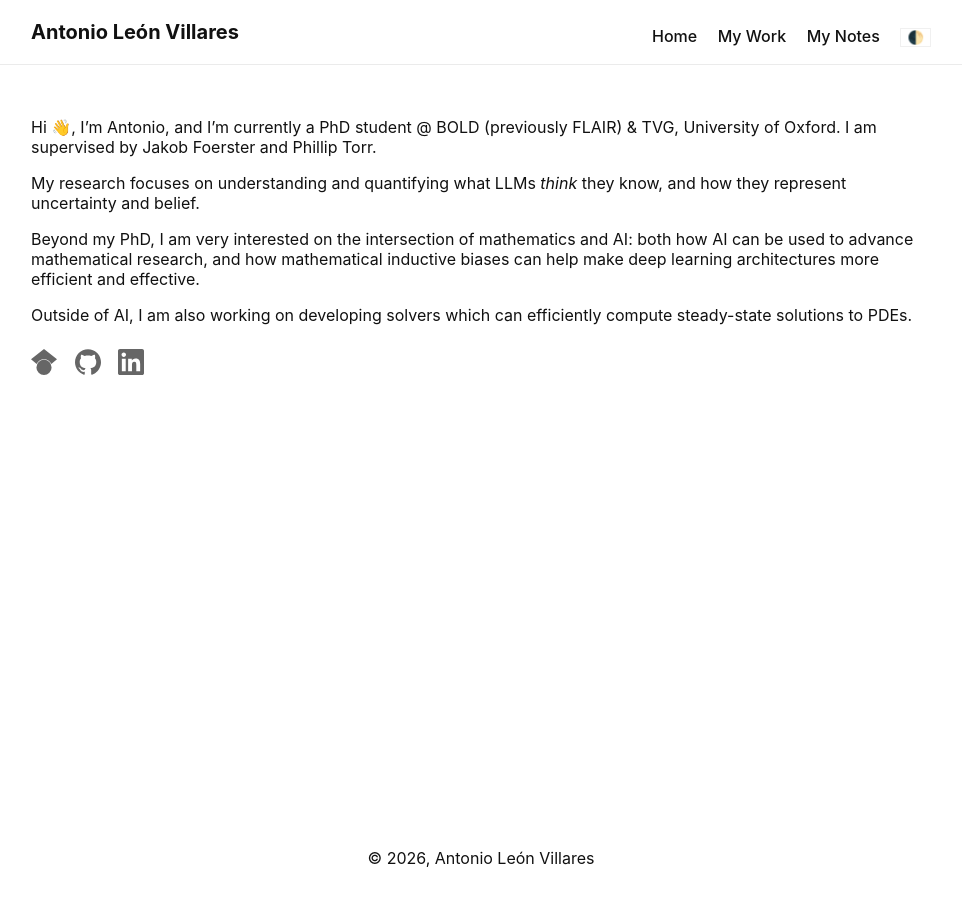
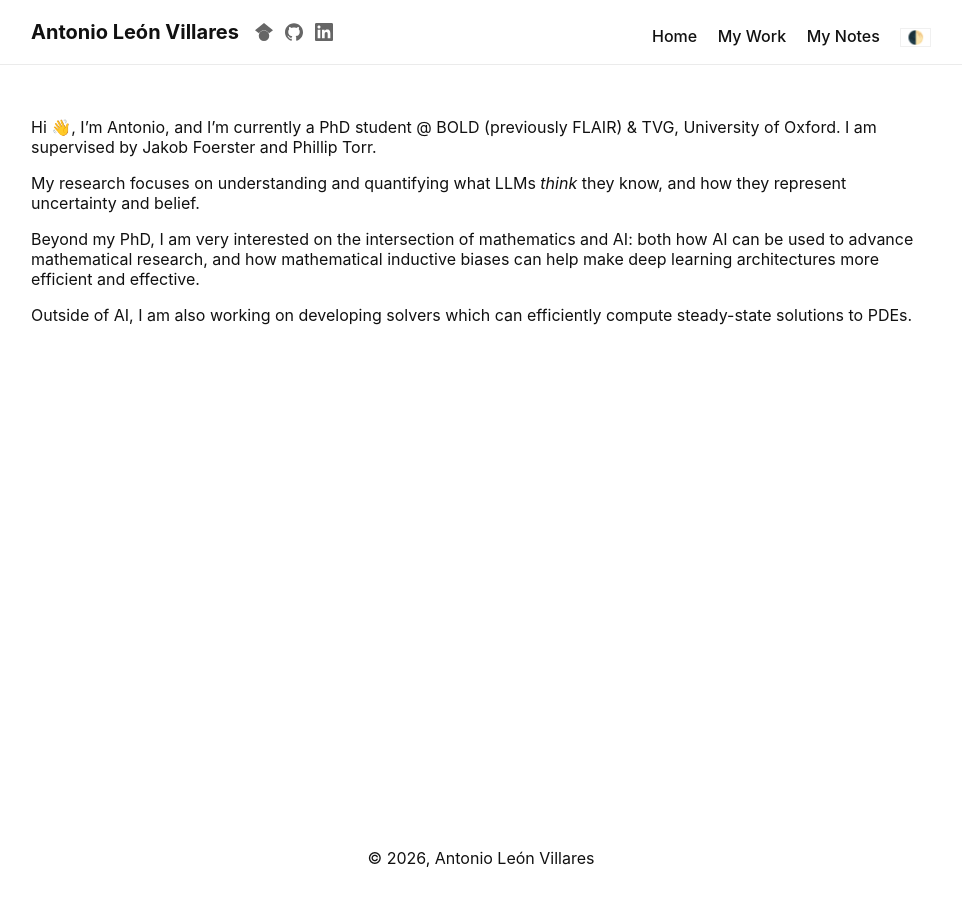
Before and after one commit to alv31415/alv31415.github.io, a Jekyll site: the page built from index.md, in a window 1280 px wide. Shown: the whole page, without its empty margins (159-1121 px from the left). Built offline with Jekyll 4.4.1, drawn with Linux system fonts in a browser that asks for light colours.

Commit message:
moved socials

```diff
--- a/_data/publications.yml
+++ b/_data/publications.yml
@@ -2,7 +2,7 @@
 - title: "Evolution Strategies at the Hyperscale"
   authors: "Bidipta Sarkar, Mattie Fellows, Juan Agustin Duque, Alistair Letcher, Antonio León Villares, Anya Sims, Clarisse Wibault, Dmitry Samsonov, Dylan Cope, Jarek Liesen, Kang Li, Lukas Seier, Theo Wolf, Uljad Berdica, Valentin Mohl, Alexander David Goldie, Aaron Courville, Karin Sevegnani, Shimon Whiteson, Jakob Nicolaus Foerster"
   year: 2026
-  description: "Published at ICML 2026 (PMLR 306)."
+  description: "Published at ICML 2026."
   pdf: "https://arxiv.org/pdf/2511.16652"
   website: "https://eshyperscale.github.io"
   arxiv: "https://arxiv.org/abs/2511.16652"
--- /dev/null
+++ b/_includes/socials.html
@@ -0,0 +1,11 @@
+<div class="socials">
+  <a href="https://scholar.google.com/citations?user=5_s1NdQAAAAJ&amp;hl=en" target="_blank" rel="noopener" aria-label="Google Scholar" title="Google Scholar">
+    <svg viewBox="0 0 24 24" width="18" height="18" fill="currentColor" aria-hidden="true"><path d="M5.242 13.769L0 9.5 12 0l12 9.5-5.242 4.269C17.548 11.249 14.978 9.5 12 9.5c-2.977 0-5.548 1.748-6.758 4.269zM12 10a7 7 0 1 0 0 14 7 7 0 0 0 0-14z"/></svg>
+  </a>
+  <a href="https://github.com/alv31415" target="_blank" rel="noopener" aria-label="GitHub" title="GitHub">
+    <svg viewBox="0 0 24 24" width="18" height="18" fill="currentColor" aria-hidden="true"><path d="M12 .297c-6.63 0-12 5.373-12 12 0 5.303 3.438 9.8 8.205 11.385.6.113.82-.258.82-.577 0-.285-.01-1.04-.015-2.04-3.338.724-4.042-1.61-4.042-1.61C4.422 18.07 3.633 17.7 3.633 17.7c-1.087-.744.084-.729.084-.729 1.205.084 1.838 1.236 1.838 1.236 1.07 1.835 2.809 1.305 3.495.998.108-.776.417-1.305.76-1.605-2.665-.3-5.466-1.332-5.466-5.93 0-1.31.465-2.38 1.235-3.22-.135-.303-.54-1.523.105-3.176 0 0 1.005-.322 3.3 1.23.96-.267 1.98-.399 3-.405 1.02.006 2.04.138 3 .405 2.28-1.552 3.285-1.23 3.285-1.23.645 1.653.24 2.873.12 3.176.765.84 1.23 1.91 1.23 3.22 0 4.61-2.805 5.625-5.475 5.92.42.36.81 1.096.81 2.22 0 1.606-.015 2.896-.015 3.286 0 .315.21.69.825.57C20.565 22.092 24 17.592 24 12.297c0-6.627-5.373-12-12-12"/></svg>
+  </a>
+  <a href="https://www.linkedin.com/in/antonio-leon-villares/" target="_blank" rel="noopener" aria-label="LinkedIn" title="LinkedIn">
+    <svg viewBox="0 0 24 24" width="18" height="18" fill="currentColor" aria-hidden="true"><path d="M20.447 20.452h-3.554v-5.569c0-1.328-.027-3.037-1.852-3.037-1.853 0-2.136 1.445-2.136 2.939v5.667H9.351V9h3.414v1.561h.046c.477-.9 1.637-1.85 3.37-1.85 3.601 0 4.267 2.37 4.267 5.455v6.286zM5.337 7.433c-1.144 0-2.063-.926-2.063-2.065 0-1.138.92-2.063 2.063-2.063 1.14 0 2.064.925 2.064 2.063 0 1.139-.925 2.065-2.064 2.065zm1.782 13.019H3.555V9h3.564v11.452zM22.225 0H1.771C.792 0 0 .774 0 1.729v20.542C0 23.227.792 24 1.771 24h20.451C23.2 24 24 23.227 24 22.271V1.729C24 .774 23.2 0 22.222 0h.003z"/></svg>
+  </a>
+</div>
--- a/_layouts/default.html
+++ b/_layouts/default.html
@@ -14,7 +14,10 @@
   <body>
     <header class="site-header">
       <div class="inner">
-        <h1 class="site-title"><a href="{{ '/' | relative_url }}">{{ site.title }}</a></h1>
+        <div class="brand">
+          <h1 class="site-title"><a href="{{ '/' | relative_url }}">{{ site.title }}</a></h1>
+          {% include socials.html %}
+        </div>
         <nav class="site-nav">
           <a href="{{ '/' | relative_url }}">Home</a>
           <!-- <a href="{{ '/about' | relative_url }}">About</a> -->
--- a/assets/css/custom.css
+++ b/assets/css/custom.css
@@ -239,25 +239,42 @@ summary a:hover {
 }
 
 
-/* Social icons (inline SVGs, no external requests) */
-.socials {
-  display: flex;
-  gap: 1.1rem;
-  margin-top: 1.5rem;
+/* Name + social icons (inline SVGs, no external requests) */
+.brand {
+  display: inline-flex;
+  align-items: center;
+  gap: 1rem;
 }
 
-.site-main .socials a {
+.socials {
+  display: inline-flex;
+  align-items: center;
+  gap: 0.75rem;
+}
+
+.socials a {
   color: var(--muted);
   line-height: 0;
+  text-decoration: none;
+  border-bottom: none;
 }
 
-.site-main .socials a:hover {
+.socials a:hover {
   color: var(--text);
-  text-shadow: none !important;
 }
 
 .socials svg {
-  width: 26px;
-  height: 26px;
+  width: 18px;
+  height: 18px;
   fill: currentColor;
 }
+
+@media (max-width: 640px) {
+  .brand {
+    display: flex;
+    margin-bottom: 0.5rem;
+  }
+  .brand .site-title {
+    margin-bottom: 0;
+  }
+}
--- a/index.md
+++ b/index.md
@@ -10,15 +10,3 @@ My research focuses on understanding and quantifying what LLMs _think_ they know
 Beyond my PhD, I am very interested on the intersection of mathematics and AI: both how AI can be used to advance mathematical research, and how mathematical inductive biases can help make deep learning architectures more efficient and effective.
 
 Outside of AI, I am also working on developing solvers which can efficiently compute steady-state solutions to PDEs.
-
-<div class="socials">
-  <a href="https://scholar.google.com/citations?user=5_s1NdQAAAAJ&amp;hl=en" target="_blank" rel="noopener" aria-label="Google Scholar" title="Google Scholar">
-    <svg viewBox="0 0 24 24" aria-hidden="true"><path d="M5.242 13.769L0 9.5 12 0l12 9.5-5.242 4.269C17.548 11.249 14.978 9.5 12 9.5c-2.977 0-5.548 1.748-6.758 4.269zM12 10a7 7 0 1 0 0 14 7 7 0 0 0 0-14z"/></svg>
-  </a>
-  <a href="https://github.com/alv31415" target="_blank" rel="noopener" aria-label="GitHub" title="GitHub">
-    <svg viewBox="0 0 24 24" aria-hidden="true"><path d="M12 .297c-6.63 0-12 5.373-12 12 0 5.303 3.438 9.8 8.205 11.385.6.113.82-.258.82-.577 0-.285-.01-1.04-.015-2.04-3.338.724-4.042-1.61-4.042-1.61C4.422 18.07 3.633 17.7 3.633 17.7c-1.087-.744.084-.729.084-.729 1.205.084 1.838 1.236 1.838 1.236 1.07 1.835 2.809 1.305 3.495.998.108-.776.417-1.305.76-1.605-2.665-.3-5.466-1.332-5.466-5.93 0-1.31.465-2.38 1.235-3.22-.135-.303-.54-1.523.105-3.176 0 0 1.005-.322 3.3 1.23.96-.267 1.98-.399 3-.405 1.02.006 2.04.138 3 .405 2.28-1.552 3.285-1.23 3.285-1.23.645 1.653.24 2.873.12 3.176.765.84 1.23 1.91 1.23 3.22 0 4.61-2.805 5.625-5.475 5.92.42.36.81 1.096.81 2.22 0 1.606-.015 2.896-.015 3.286 0 .315.21.69.825.57C20.565 22.092 24 17.592 24 12.297c0-6.627-5.373-12-12-12"/></svg>
-  </a>
-  <a href="https://www.linkedin.com/in/antonio-leon-villares/" target="_blank" rel="noopener" aria-label="LinkedIn" title="LinkedIn">
-    <svg viewBox="0 0 24 24" aria-hidden="true"><path d="M20.447 20.452h-3.554v-5.569c0-1.328-.027-3.037-1.852-3.037-1.853 0-2.136 1.445-2.136 2.939v5.667H9.351V9h3.414v1.561h.046c.477-.9 1.637-1.85 3.37-1.85 3.601 0 4.267 2.37 4.267 5.455v6.286zM5.337 7.433c-1.144 0-2.063-.926-2.063-2.065 0-1.138.92-2.063 2.063-2.063 1.14 0 2.064.925 2.064 2.063 0 1.139-.925 2.065-2.064 2.065zm1.782 13.019H3.555V9h3.564v11.452zM22.225 0H1.771C.792 0 0 .774 0 1.729v20.542C0 23.227.792 24 1.771 24h20.451C23.2 24 24 23.227 24 22.271V1.729C24 .774 23.2 0 22.222 0h.003z"/></svg>
-  </a>
-</div>
```
